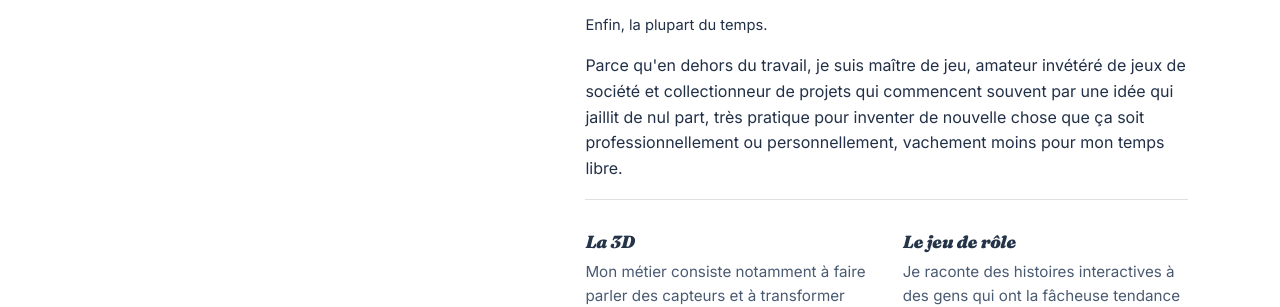
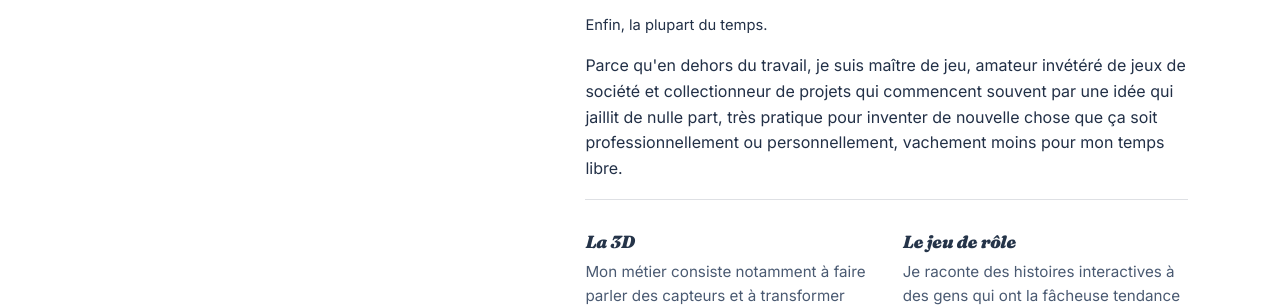
Before and after one commit to Moustakick/blogfolio, a Jekyll site: the page built from index.html, in a window 1280 px wide and 900 px high, scrolled down 689 px. Shown: the part 205-512 px from the top of the window. Built offline with Jekyll 4.4.1, drawn with Linux system fonts in a browser that asks for light colours.

Commit message:
fix: typo

```diff
--- a/_config.yml
+++ b/_config.yml
@@ -49,7 +49,7 @@ intro:
   paragraph2: >-
     Parce qu'en dehors du travail, je suis maître de jeu, amateur
     invétéré de jeux de société et collectionneur de projets qui
-    commencent souvent par une idée qui jaillit de nul part, très
+    commencent souvent par une idée qui jaillit de nulle part, très
     pratique pour inventer de nouvelle chose que ça soit
     professionnellement ou personnellement, vachement moins pour mon
     temps libre.
```
